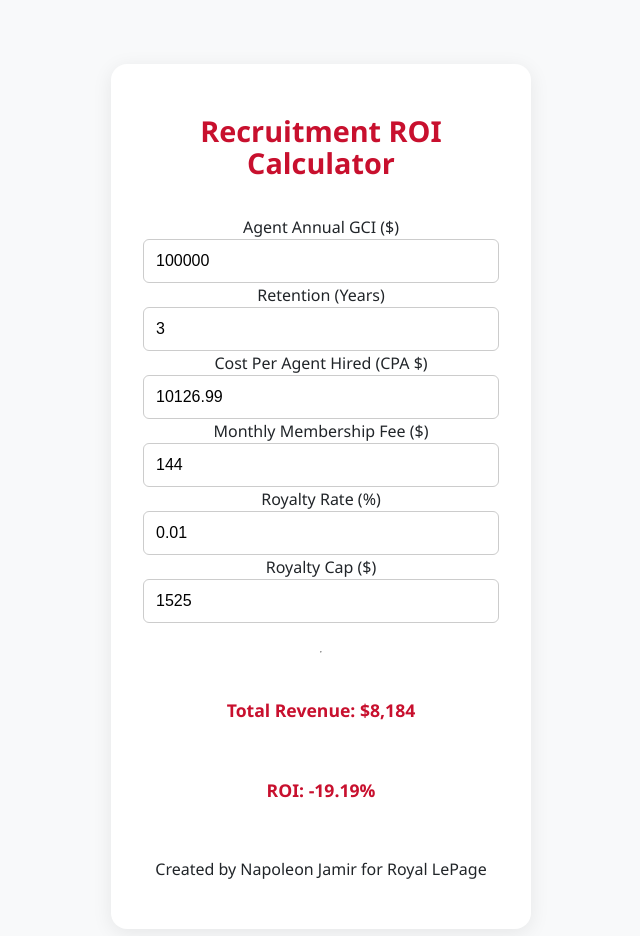
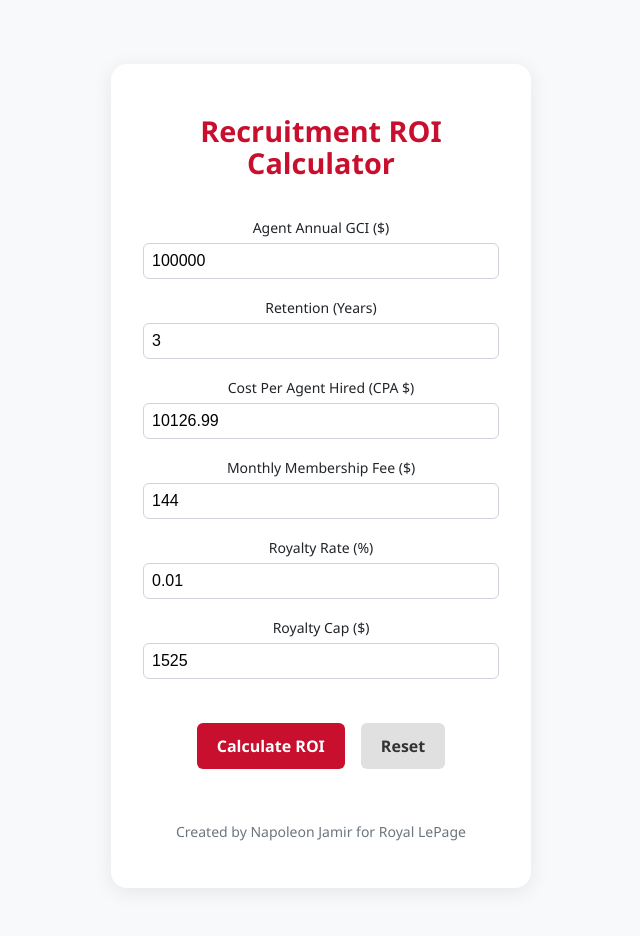
Before and after one commit to Napoleonrlp/recruitmentroi, a React (Vite) app: page / in a window 1280 px wide. Shown: the top 936 px of the page, without its empty margins (319-959 px from the left). Built offline with nearby package versions, Linux system fonts and the light colour scheme.

Commit message:
Update App.tsx

```diff
--- a/src/App.tsx
+++ b/src/App.tsx
@@ -2,71 +2,228 @@ import { useState } from 'react'
 import './App.css'
 
 function App() {
-  const [gci, setGCI] = useState<number>(100000)
-  const [years, setYears] = useState<number>(3)
-  const [cpa, setCPA] = useState<number>(10126.99)
-  const [monthlyFee, setMonthlyFee] = useState<number>(144)
-  const [royaltyRate, setRoyaltyRate] = useState<number>(0.01)
-  const [royaltyCap, setRoyaltyCap] = useState<number>(1525)
+  const [form, setForm] = useState({
+    gci: 100000,
+    years: 3,
+    cpa: 10126.99,
+    monthlyFee: 144,
+    royaltyRate: 0.01,
+    royaltyCap: 1525
+  })
 
+  const [result, setResult] = useState<{ revenue: number; roi: number } | null>(null)
+  const [loading, setLoading] = useState(false)
+  const [snapshots, setSnapshots] = useState<
+    { revenue: number; roi: number; timestamp: string }[]
+  >([])
+
+  const handleChange = (key: string, value: number) => {
+    setForm(prev => ({ ...prev, [key]: value }))
+  }
+
+  const isFormValid = Object.values(form).every(value => typeof value === 'number' && value >= 0)
+  const hasChanged = JSON.stringify(form) !== JSON.stringify({
+    gci: 100000,
+    years: 3,
+    cpa: 10126.99,
+    monthlyFee: 144,
+    royaltyRate: 0.01,
+    royaltyCap: 1525
+  })
+
+  const calculateROI = async () => {
+    if (!isFormValid) return
+    setLoading(true)
+    await new Promise(resolve => setTimeout(resolve, 800))
+    const { gci, years, cpa, monthlyFee, royaltyRate, royaltyCap } = form
     const annualRoyalty = Math.min(gci * royaltyRate, royaltyCap)
     const annualRevenue = monthlyFee * 12 + annualRoyalty
     const totalRevenue = annualRevenue * years
     const roi = ((totalRevenue - cpa) / cpa) * 100
+    setResult({ revenue: totalRevenue, roi })
+    setLoading(false)
+  }
 
-  const isNegativeROI = roi < 0
-  const isNegativeRevenue = totalRevenue < cpa
+  const resetForm = () => {
+    if (window.confirm('Are you sure you want to reset all fields?')) {
+      setForm({
+        gci: 100000,
+        years: 3,
+        cpa: 10126.99,
+        monthlyFee: 144,
+        royaltyRate: 0.01,
+        royaltyCap: 1525
+      })
+      setResult(null)
+    }
+  }
+
+  const saveSnapshot = () => {
+    if (result) {
+      setSnapshots(prev => [
+        { ...result, timestamp: new Date().toLocaleString() },
+        ...prev
+      ])
+    }
+  }
+
+  const downloadSnapshots = () => {
+    const csvHeader = "Timestamp,Total Revenue,ROI\n"
+    const csvRows = snapshots.map(s => `${s.timestamp},${s.revenue},${s.roi.toFixed(2)}%`).join("\n")
+    const blob = new Blob([csvHeader + csvRows], { type: 'text/csv' })
+    const url = window.URL.createObjectURL(blob)
+    const link = document.createElement('a')
+    link.href = url
+    link.download = 'roi_snapshots.csv'
+    link.click()
+    window.URL.revokeObjectURL(url)
+  }
 
   return (
-    <div className="bg-[#f8f9fa] min-h-screen flex items-center justify-center px-4">
     <div className="calculator-wrapper">
-        <h1 className="text-[1.75rem] font-bold text-[#c8102e] text-center mb-6">
-          Recruitment ROI Calculator
-        </h1>
+      <h1>Recruitment ROI Calculator</h1>
 
-        <div className="flex flex-col gap-4">
-          <InputBlock label="Agent Annual GCI ($)" value={gci} onChange={setGCI} />
-          <InputBlock label="Retention (Years)" value={years} onChange={setYears} />
-          <InputBlock label="Cost Per Agent Hired (CPA $)" value={cpa} onChange={setCPA} />
-          <InputBlock label="Monthly Membership Fee ($)" value={monthlyFee} onChange={setMonthlyFee} />
-          <InputBlock label="Royalty Rate (%)" value={royaltyRate} onChange={setRoyaltyRate} step={0.001} />
-          <InputBlock label="Royalty Cap ($)" value={royaltyCap} onChange={setRoyaltyCap} />
+      <div style={{ display: 'flex', flexDirection: 'column', gap: '1rem' }}>
+        <InputBlock label="Agent Annual GCI ($)" value={form.gci} onChange={val => handleChange('gci', val)} />
+        <InputBlock label="Retention (Years)" value={form.years} onChange={val => handleChange('years', val)} />
+        <InputBlock label="Cost Per Agent Hired (CPA $)" value={form.cpa} onChange={val => handleChange('cpa', val)} />
+        <InputBlock label="Monthly Membership Fee ($)" value={form.monthlyFee} onChange={val => handleChange('monthlyFee', val)} />
+        <InputBlock label="Royalty Rate (%)" value={form.royaltyRate} onChange={val => handleChange('royaltyRate', val)} step={0.001} />
+        <InputBlock label="Royalty Cap ($)" value={form.royaltyCap} onChange={val => handleChange('royaltyCap', val)} />
       </div>
 
-        <hr className="my-6" />
+      <div style={{ display: 'flex', flexWrap: 'wrap', gap: '1rem', marginTop: '1.5rem', justifyContent: 'center' }}>
+        <button
+          onClick={calculateROI}
+          disabled={!isFormValid || loading}
+          style={{
+            padding: '0.75rem 1.25rem',
+            background: isFormValid ? '#c8102e' : '#ccc',
+            color: '#fff',
+            border: 'none',
+            borderRadius: '6px',
+            fontWeight: 'bold',
+            cursor: isFormValid && !loading ? 'pointer' : 'not-allowed'
+          }}
+        >
+          {loading ? 'Calculating...' : 'Calculate ROI'}
+        </button>
 
-        <p className={`result ${isNegativeRevenue ? 'negative' : 'positive'}`}>
-          <strong>Total Revenue:</strong> ${totalRevenue.toLocaleString()}
+        <button
+          onClick={resetForm}
+          disabled={!hasChanged && !result}
+          style={{
+            padding: '0.75rem 1.25rem',
+            background: '#e0e0e0',
+            color: '#333',
+            border: 'none',
+            borderRadius: '6px',
+            fontWeight: 'bold',
+            cursor: hasChanged || result ? 'pointer' : 'not-allowed'
+          }}
+          title="Reset all fields to default"
+        >
+          Reset
+        </button>
+
+        {result && (
+          <button
+            onClick={saveSnapshot}
+            style={{
+              padding: '0.75rem 1.25rem',
+              background: '#198754',
+              color: '#fff',
+              border: 'none',
+              borderRadius: '6px',
+              fontWeight: 'bold',
+              cursor: 'pointer'
+            }}
+          >
+            Save Snapshot
+          </button>
+        )}
+      </div>
+
+      {result && (
+        <>
+          <hr style={{ margin: '1.5rem 0' }} />
+          <p className={result.revenue < form.cpa ? 'result-negative' : 'result-positive'}>
+            <strong>Total Revenue:</strong> ${result.revenue.toLocaleString()}
           </p>
-        <p className={`result ${isNegativeROI ? 'negative' : 'positive'}`}>
-          <strong>ROI:</strong> {roi.toFixed(2)}%
+          <p className={result.roi < 0 ? 'result-negative' : 'result-positive'}>
+            <strong>ROI:</strong> {result.roi.toFixed(2)}%
           </p>
+        </>
+      )}
 
-        <p className="text-center text-sm text-gray-500 mt-6">
+      {snapshots.length > 0 && (
+        <div style={{ marginTop: '2rem' }}>
+          <h2 style={{ fontSize: '1.1rem', marginBottom: '1rem' }}>Saved Snapshots</h2>
+          <button
+            onClick={downloadSnapshots}
+            style={{
+              marginBottom: '1rem',
+              padding: '0.5rem 1rem',
+              background: '#0d6efd',
+              color: '#fff',
+              border: 'none',
+              borderRadius: '6px',
+              fontWeight: 'bold',
+              cursor: 'pointer'
+            }}
+          >
+            Download CSV
+          </button>
+          <ul style={{ listStyle: 'none', padding: 0 }}>
+            {snapshots.map((snap, i) => (
+              <li key={i} style={{
+                background: '#f1f3f5',
+                padding: '0.75rem',
+                marginBottom: '0.5rem',
+                borderRadius: '6px'
+              }}>
+                <strong>{snap.timestamp}</strong> — Revenue: ${snap.revenue.toLocaleString()}, ROI: {snap.roi.toFixed(2)}%
+              </li>
+            ))}
+          </ul>
+        </div>
+      )}
+
+      <p style={{ textAlign: 'center', fontSize: '0.875rem', color: '#6c757d', marginTop: '2rem' }}>
         Created by Napoleon Jamir for Royal LePage
       </p>
-      </div>
     </div>
   )
 }
 
-interface InputBlockProps {
+function InputBlock({
+  label,
+  value,
+  onChange,
+  step = 1
+}: {
   label: string
   value: number
   onChange: (val: number) => void
   step?: number
-}
-
-function InputBlock({ label, value, onChange, step = 1 }: InputBlockProps) {
+}) {
   return (
     <div>
-      <label className="block text-sm font-medium text-gray-700">{label}</label>
+      <label style={{ fontSize: '0.875rem', fontWeight: 500 }}>{label}</label>
       <input
         type="number"
         value={value}
         step={step}
         onChange={e => onChange(Number(e.target.value))}
-        className="mt-1 w-full p-2 text-base border border-gray-300 rounded-md box-border"
+        style={{
+          width: '100%',
+          padding: '0.5rem',
+          fontSize: '1rem',
+          marginTop: '0.25rem',
+          borderRadius: '0.375rem',
+          border: '1px solid #ced4da',
+          boxSizing: 'border-box'
+        }}
       />
     </div>
   )
```
Lines whose indentation alone changed are shown as unchanged.
